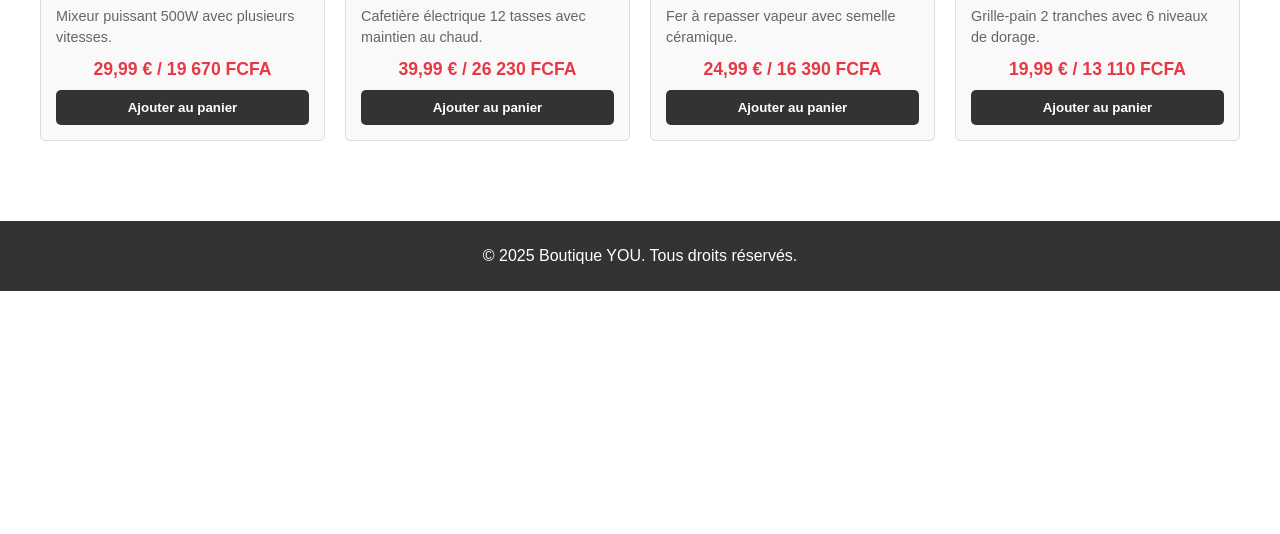
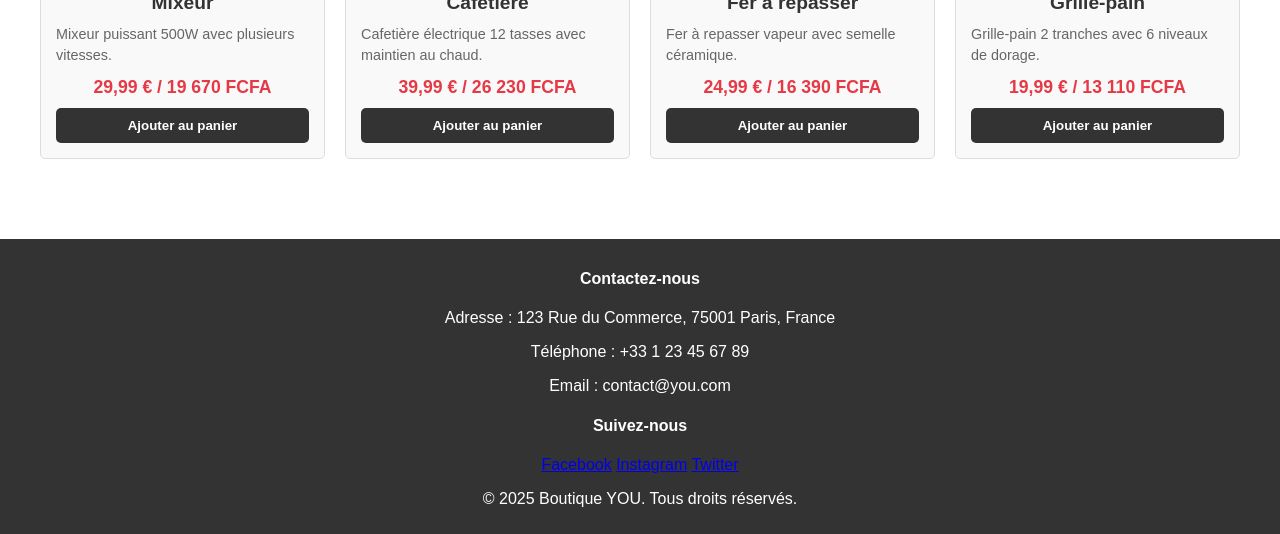
Before and after one commit to youelvis/you-shop, a plain HTML site: page index.html in a window 1280 px wide. Shown: the part 2389-2923 px from the top of the page. Before the commit the page ends 2680 px from the top, so only its background shows below. Drawn offline with Linux system fonts and the light colour scheme.

Commit message:
petite modif

```diff
--- a/index.html
+++ b/index.html
@@ -25,6 +25,7 @@
 		</nav>
 	</header>
 
+	<main>
 	<!-- Bannière / Slogan -->
 	<section class="banner">
 		<div class="banner-logo">
@@ -48,6 +49,7 @@
                     <p class="description">T-shirt en coton 100% confortable et respirant.</p>
                     <p class="price">12,99 € / 8 520 FCFA</p>
                     <button>Ajouter au panier</button>
+                    <a href="vetements/tshome.html">Ajouter au panier</a>
                 </div>
                 <div class="product-card">
                     <img src="https://images.unsplash.com/photo-1595777457583-95e059d581b8?w=300" alt="Robe Femme">
@@ -177,8 +179,23 @@
                 </div>
             </div>
         </div>
-    </section>	<!-- Pied de page -->
+    </section>
+	</main>
+
+	<!-- Pied de page -->
 	<footer>
+		<div class="footer-contact">
+			<h4>Contactez-nous</h4>
+			<p>Adresse : 123 Rue du Commerce, 75001 Paris, France</p>
+			<p>Téléphone : +33 1 23 45 67 89</p>
+			<p>Email : contact@you.com</p>
+		</div>
+		<div class="footer-social">
+			<h4>Suivez-nous</h4>
+			<a href="#" title="Facebook">Facebook</a>
+			<a href="#" title="Instagram">Instagram</a>
+			<a href="#" title="Twitter">Twitter</a>
+		</div>
 		<p>&copy; 2025 Boutique YOU. Tous droits réservés.</p>
 		<div class="socials">
 			<!-- Icônes réseaux sociaux (optionnel) -->
```
